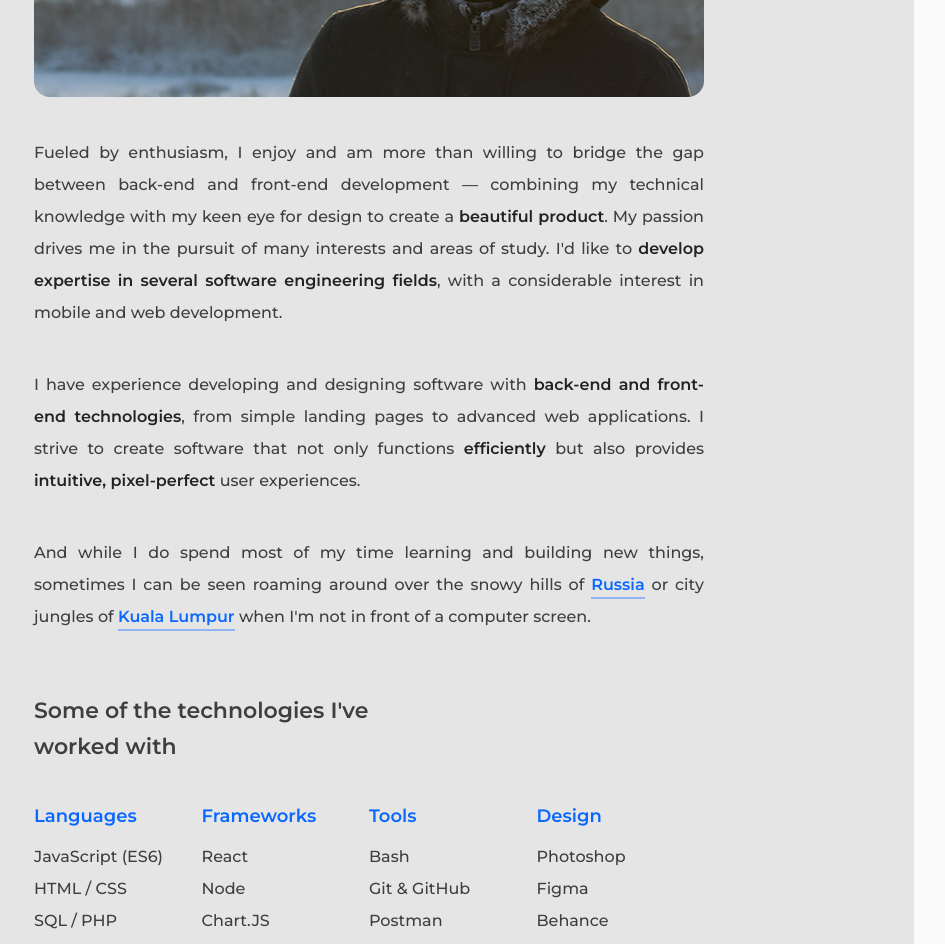
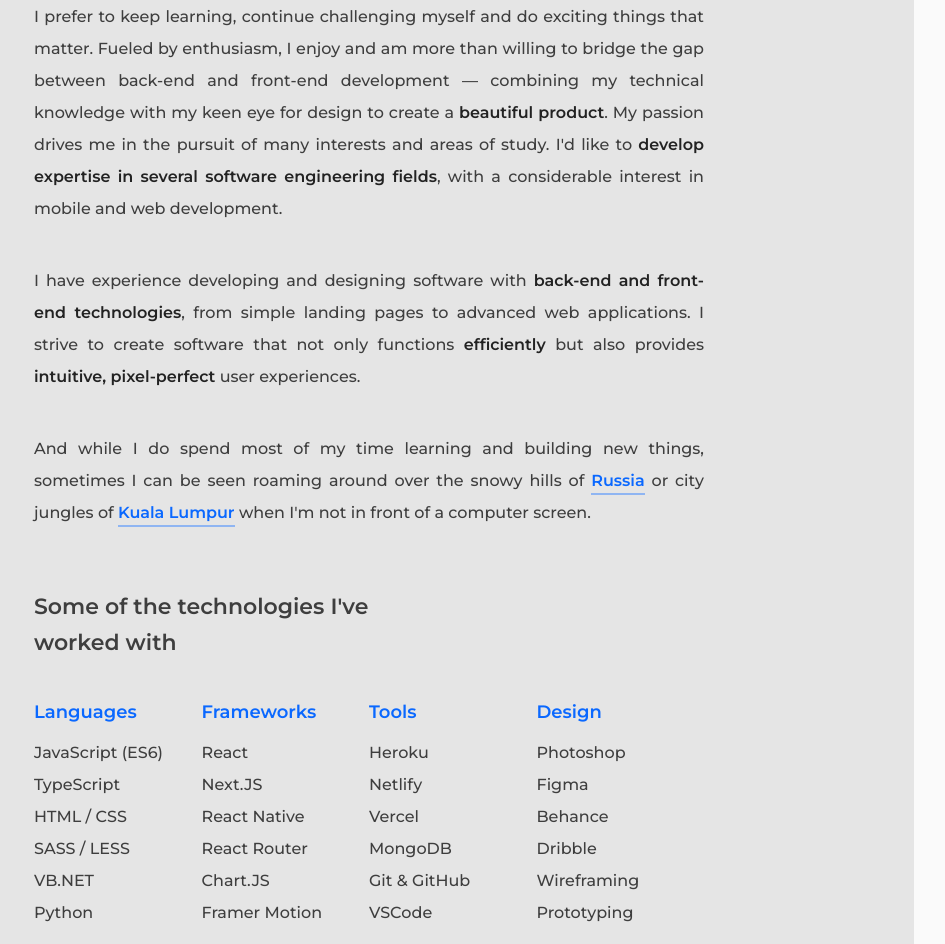
Before and after one commit to pvlvstepan/portfolio-v1, a React (Create React App) app: page / in a window 1280 px wide. Shown: the part 4460-5404 px from the top of the page, without its empty margins (52-997 px from the left). Built offline with nearby package versions, Linux system fonts and the light colour scheme.

Commit message:
Update about section

```diff
--- a/src/components/SectionAbout/index.js
+++ b/src/components/SectionAbout/index.js
@@ -27,7 +27,7 @@ const SectionAbout = () => {
         >
             <SectionTitle text="About Me" />
             <SectionDescription text="I'm a highly motivated software developer eager to learn more and grow professionally." />
-            <SectionParagraph
+            {/* <SectionParagraph
                 text={
                     <>
                         I'm currently a student at the{" "}
@@ -36,11 +36,10 @@ const SectionAbout = () => {
                             to="https://new.apu.edu.my/about-apu"
                         />{" "}
                         pursuing a <span>Software Engineering Diploma</span> in
-                        my second year. I prefer to keep learning, continue
-                        challenging myself and do exciting things that matter.
+                        my second year.
                     </>
                 }
-            />
+            /> */}
             <AspectRatio
                 as={motion.div}
                 ref={imageRef}
@@ -61,13 +60,14 @@ const SectionAbout = () => {
             <SectionParagraph
                 text={
                     <>
-                        Fueled by enthusiasm, I enjoy and am more than willing
-                        to bridge the gap between back-end and front-end
-                        development — combining my technical knowledge with my
-                        keen eye for design to create a{" "}
-                        <span>beautiful product</span>. My passion drives me in
-                        the pursuit of many interests and areas of study. I'd
-                        like to{" "}
+                        I prefer to keep learning, continue challenging myself
+                        and do exciting things that matter. Fueled by
+                        enthusiasm, I enjoy and am more than willing to bridge
+                        the gap between back-end and front-end development —
+                        combining my technical knowledge with my keen eye for
+                        design to create a <span>beautiful product</span>. My
+                        passion drives me in the pursuit of many interests and
+                        areas of study. I'd like to{" "}
                         <span>
                             develop expertise in several software engineering
                             fields
--- a/src/data/skills/index.js
+++ b/src/data/skills/index.js
@@ -1,8 +1,48 @@
 const skills = [
-    { title: 'Languages', skills: ['JavaScript (ES6)', 'HTML / CSS', 'SQL / PHP', 'JQuery', 'VB.NET', 'Python'] },
-    { title: 'Frameworks', skills: ['React', 'Node', 'Chart.JS', 'Leaflet', 'Chakra UI', 'Bootstrap'] },
-    { title: 'Tools', skills: ['Bash', 'Git & GitHub', 'Postman', 'CodeSandBox', 'Chrome DevTools', 'VSCode'] },
-    { title: 'Design', skills: ['Photoshop', 'Figma', 'Behance', 'Dribble', 'Wireframing', 'Prototyping'] },
+    {
+        title: "Languages",
+        skills: [
+            "JavaScript (ES6)",
+            "TypeScript",
+            "HTML / CSS",
+            "SASS / LESS",
+            "VB.NET",
+            "Python",
+        ],
+    },
+    {
+        title: "Frameworks",
+        skills: [
+            "React",
+            "Next.JS",
+            "React Native",
+            "React Router",
+            "Chart.JS",
+            "Framer Motion",
+        ],
+    },
+    {
+        title: "Tools",
+        skills: [
+            "Heroku",
+            "Netlify",
+            "Vercel",
+            "MongoDB",
+            "Git & GitHub",
+            "VSCode",
+        ],
+    },
+    {
+        title: "Design",
+        skills: [
+            "Photoshop",
+            "Figma",
+            "Behance",
+            "Dribble",
+            "Wireframing",
+            "Prototyping",
+        ],
+    },
 ];
 
 export default skills;
```
